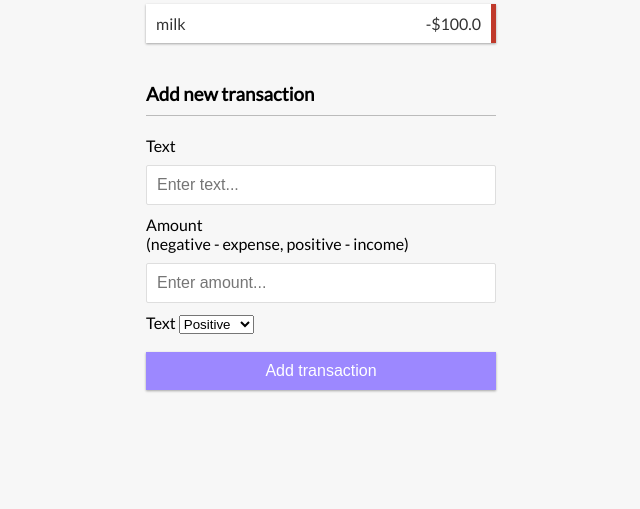
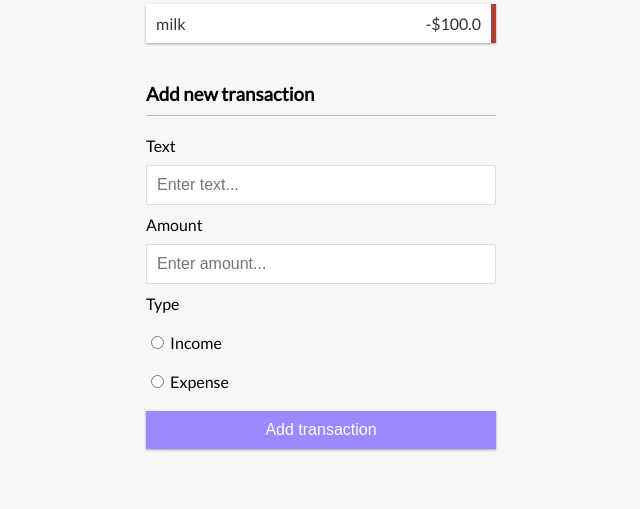
Before and after one commit to 16Keshav/khata-kitaab, a Django app: page / in a window 1280 px wide. Shown: the part 423-932 px from the top of the page, without its empty margins (319-959 px from the left). Before the commit the page ends 815 px from the top, so only its background shows below. Run offline with Django 3.2, Linux system fonts and the light colour scheme; a user stored in the database is signed in; data comes from the database, SQL or seed files in the repository; both versions use the stored data as it was after the commit.

Commit message:
changed UI

```diff
--- a/home/templates/home.html
+++ b/home/templates/home.html
@@ -45,17 +45,23 @@
         <div class="form-control">
         <label for="amount"
             >Amount <br />
-            (negative - expense, positive - income)</label
-        >
+            <!-- (negative - expense, positive - income) --></label>
         <input type="number" required name="amount" id="amount" placeholder="Enter amount..." />
         </div>
 
         <div class="form-control">
-        <label for="text">Text</label>
+        <!-- <label for="text">Type</label>
         <select name="expense_type" required class="form-control">
             <option value="Positive">Positive</option>
             <option value="Negative">Negative</option>
-        </select>
+        </select> -->
+
+        <label for="text">Type</label><br/>
+        <input type="radio" name="expense_type" required value="Positive">
+        <label for="text">Income</label><br>
+        <input type="radio" name="expense_type" required value="Negative">
+        <label for="text">Expense</label><br>
+
         </div>
         <button class="btn" type="submit">Add transaction</button>
     </form>
--- a/home/views.py
+++ b/home/views.py
@@ -15,6 +15,7 @@ def home(request):
 
         if expense_type == 'Positive':
             profile.balance += float(amount)
+            profile.income += float(amount)
         else:
             profile.expenses += float(amount)
             profile.balance -= float(amount)
```
Also changed, not shown: db.sqlite3.
